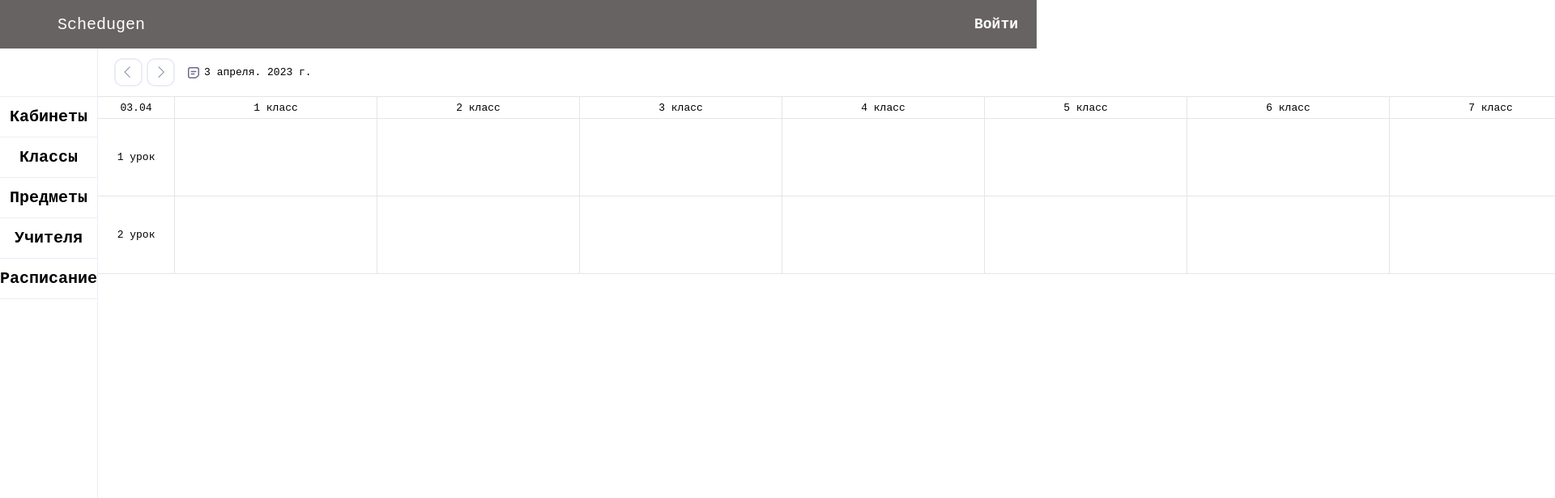
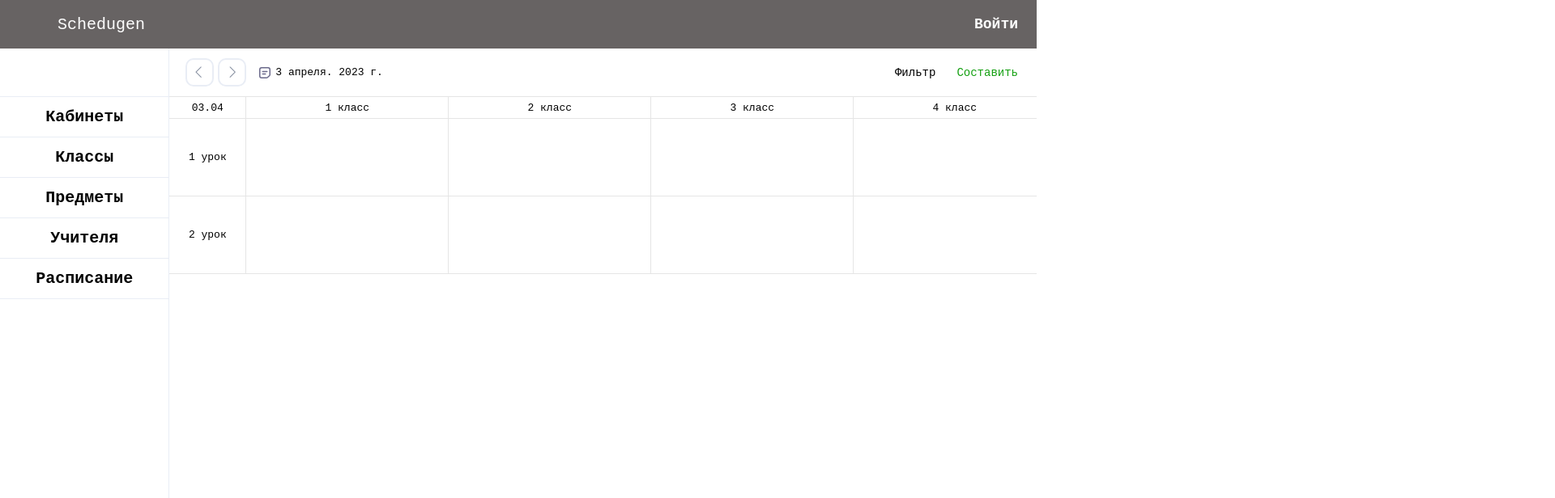
Before and after one commit to SayWas/SchedugenFront, a Vue app: page /schedule in a window 1280 px wide. Shown: the top 616 px of the page at 81% size, 1920 px wide, since content can reach past the window. Built offline with nearby package versions, Linux system fonts and the light colour scheme.

Commit message:
fixed sidebar

```diff
--- a/src/components/NavigationBar.vue
+++ b/src/components/NavigationBar.vue
@@ -17,11 +17,17 @@ export default {
 
 <style scoped>
 .sidebar{
-    display: flex;
+    /* display: flex;
     position: sticky;
     top: 0;
     width: 250px;
     height: 100vh;
+    background-color: white;
+    border-right: solid 1px #E9EDF5;
+    flex-direction: column; */
+
+    display: flex;
+    width: 250px;
     background-color: white;
     border-right: solid 1px #E9EDF5;
     flex-direction: column;
--- a/src/views/ClassesView.vue
+++ b/src/views/ClassesView.vue
@@ -124,7 +124,11 @@ export default {
 
 <style scoped>
 .page-content {
-    flex: 1;
+    /* flex: 1; */
+    width: -webkit-fill-available;
+    height: calc(100vh - 60px);
+    max-height: calc(100vh - 60px);
+    overflow: auto;
 }
 
 .f-center {
--- a/src/views/ScheduleView.vue
+++ b/src/views/ScheduleView.vue
@@ -79,6 +79,10 @@ export default {
 
 <style scoped>
 .page-content {
-    flex: 1;
+    /* flex: 1; */
+    width: -webkit-fill-available;
+    height: calc(100vh - 60px);
+    max-height: calc(100vh - 60px);
+    overflow: auto;
 }
 </style>
```
